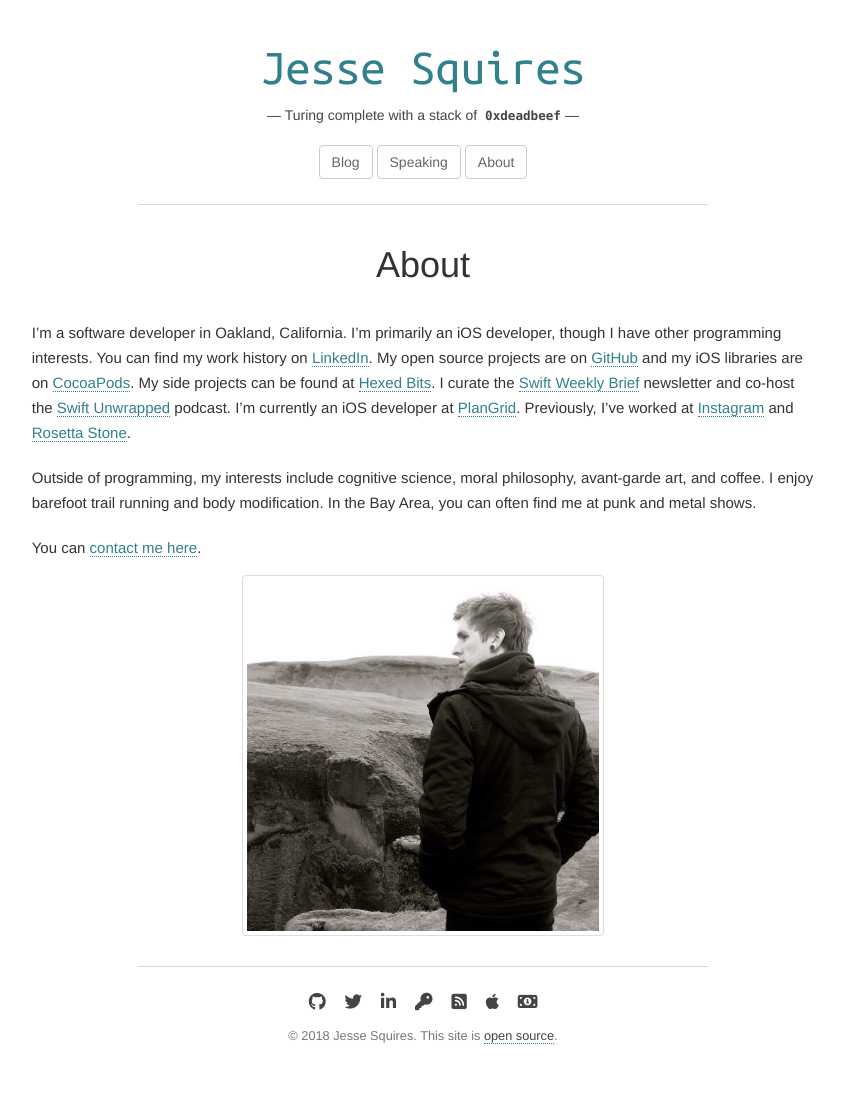
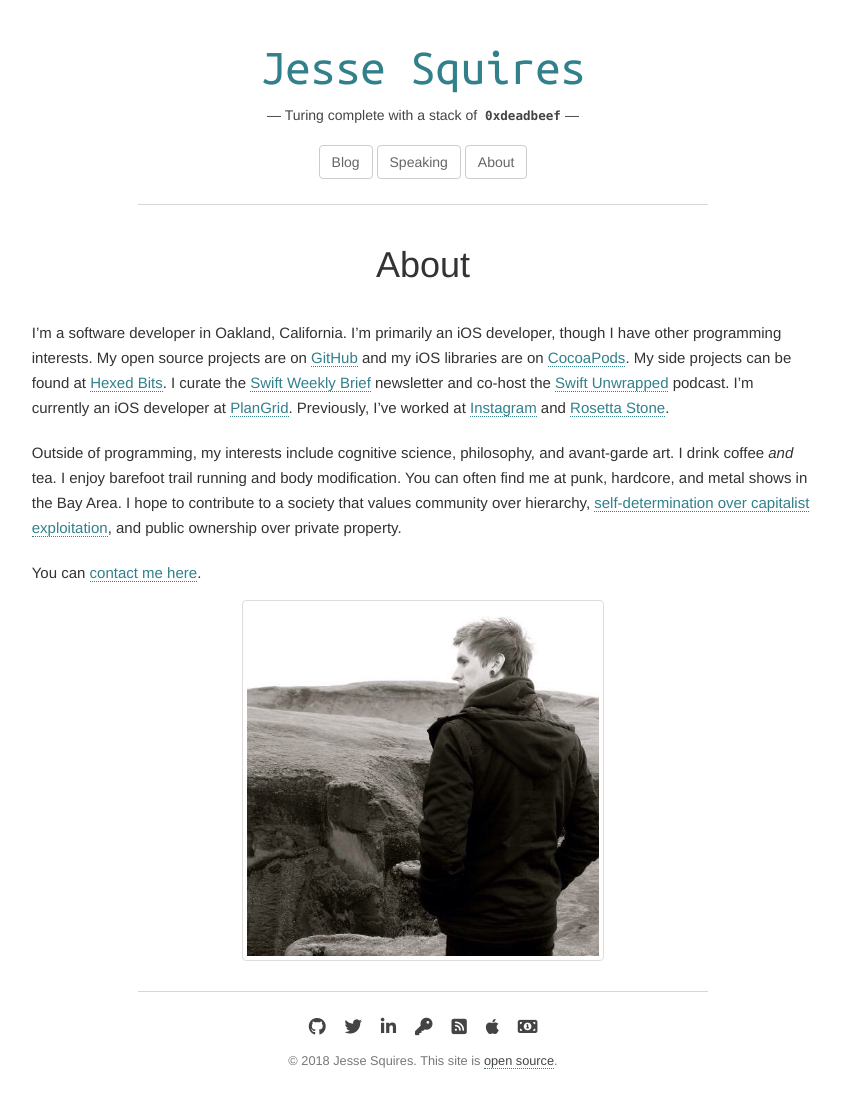
Before and after one commit to jessesquires/jessesquires.com, a Jekyll site: the page built from about.md, in a window 1280 px wide. Shown: the whole page, without its empty margins (217-1061 px from the left). Built offline with Jekyll 4.4.1, drawn with Linux system fonts in a browser that asks for light colours; nearby versions of some CDN libraries; library files that are not in the unit come from our copies; before the commit the page ends 1083 px from its top, so only the background shows below that.

Commit message:
update about

```diff
--- a/about.md
+++ b/about.md
@@ -3,9 +3,9 @@ layout: standalone
 title: About
 ---
 
-I'm a software developer in Oakland, California. I'm primarily an iOS developer, though I have other programming interests. You can find my work history on [LinkedIn]({{ site.social_links.linkedin }}). My open source projects are on [GitHub]({{ site.social_links.github}}) and my iOS libraries are on [CocoaPods](https://cocoapods.org/owners/1808). My side projects can be found at [Hexed Bits](https://hexedbits.com). I curate the [Swift Weekly Brief](https://swiftweekly.github.io) newsletter and co-host the [Swift Unwrapped](https://spec.fm/podcasts/swift-unwrapped) podcast. I'm currently an iOS developer at [PlanGrid](https://plangrid.com). Previously, I've worked at [Instagram](https://instagram.com) and [Rosetta Stone](https://rosettastone.com).
+I'm a software developer in Oakland, California. I'm primarily an iOS developer, though I have other programming interests. My open source projects are on [GitHub]({{ site.social_links.github}}) and my iOS libraries are on [CocoaPods](https://cocoapods.org/owners/1808). My side projects can be found at [Hexed Bits](https://hexedbits.com). I curate the [Swift Weekly Brief](https://swiftweekly.github.io) newsletter and co-host the [Swift Unwrapped](https://spec.fm/podcasts/swift-unwrapped) podcast. I'm currently an iOS developer at [PlanGrid](https://plangrid.com). Previously, I've worked at [Instagram](https://instagram.com) and [Rosetta Stone](https://rosettastone.com).
 
-Outside of programming, my interests include cognitive science, moral philosophy, avant-garde art, and coffee. I enjoy barefoot trail running and body modification. In the Bay Area, you can often find me at punk and metal shows.
+Outside of programming, my interests include cognitive science, philosophy, and avant-garde art. I drink coffee *and* tea. I enjoy barefoot trail running and body modification. You can often find me at punk, hardcore, and metal shows in the Bay Area. I hope to contribute to a society that values community over hierarchy, [self-determination over capitalist exploitation](https://crimethinc.com/tce), and public ownership over private property.
 
 You can [contact me here](/contact).
 
```
